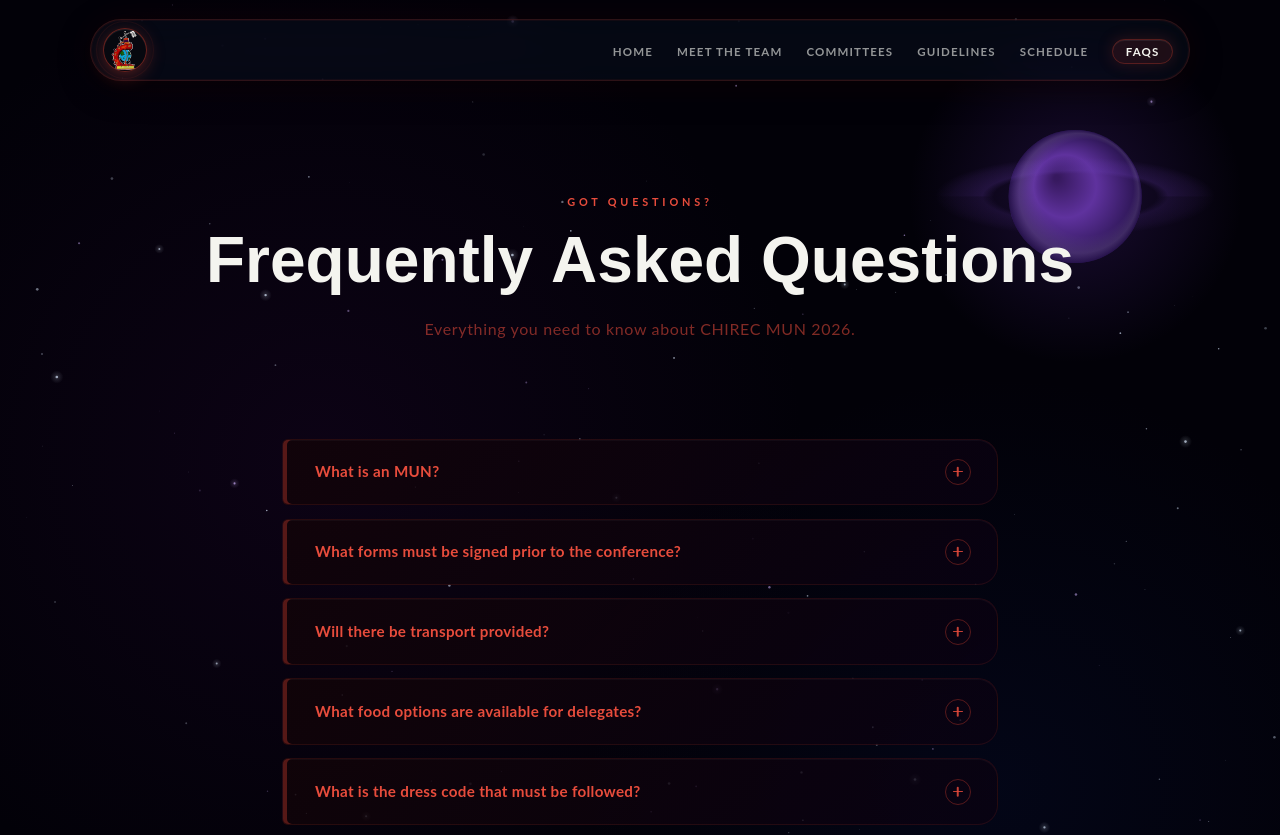
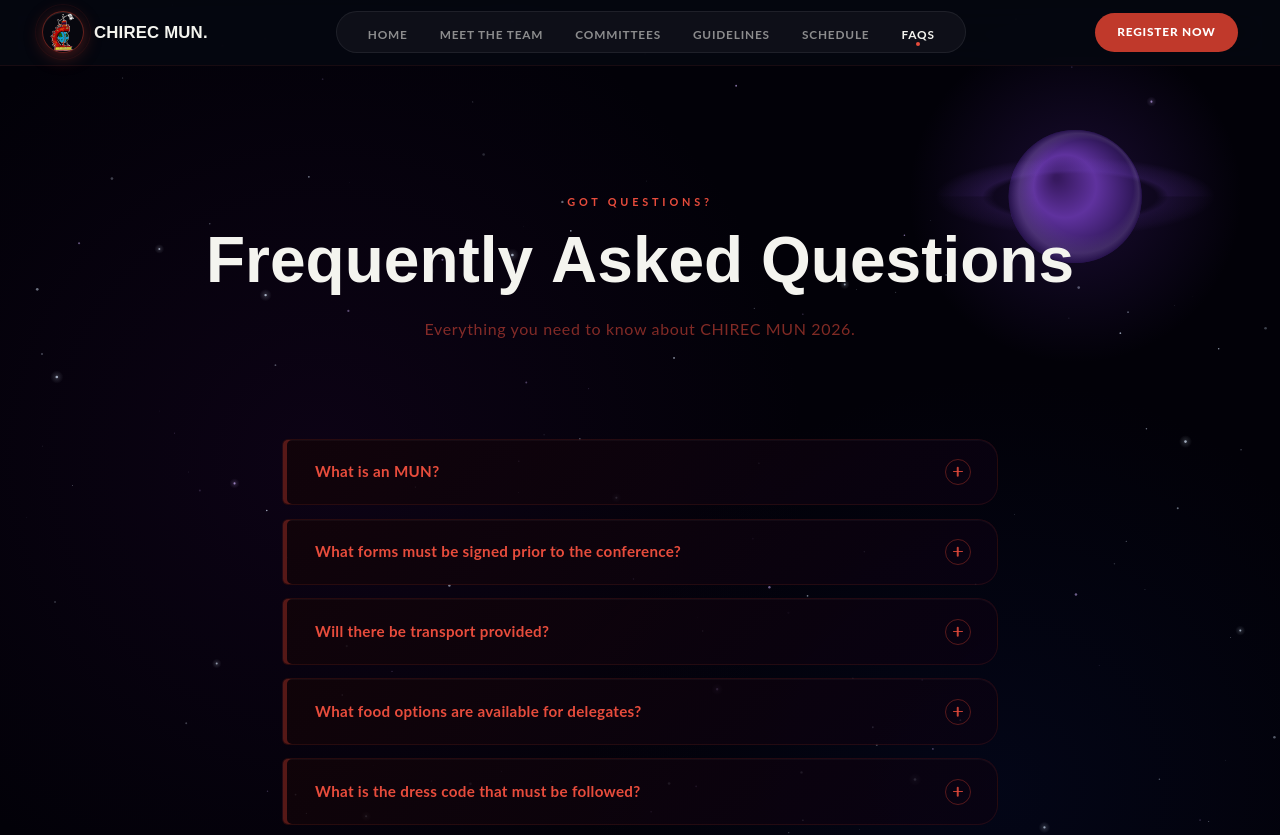
Before and after one commit to aakkyy/CHIRECMUN2026, a React (Vite) app in the folder frontend/: page /faq in a window 1280 px wide. Shown: the top 835 px of the page. Built offline with nearby package versions, Linux system fonts and the light colour scheme.

Commit message:
redesign navbar: always visible, center pill, dot indicator, Register Now CTA

```diff
--- a/frontend/src/components/Navbar.jsx
+++ b/frontend/src/components/Navbar.jsx
@@ -1,4 +1,4 @@
-import { useEffect, useState, useRef } from 'react'
+import { useRef } from 'react'
 import { useLocation, useNavigate } from 'react-router-dom'
 import styles from './Navbar.module.css'
 import logoImg from '../assets/logo.png'
@@ -15,60 +15,7 @@ const links = [
 export default function Navbar() {
   const location = useLocation()
   const navigate = useNavigate()
-  const [scrolled, setScrolled] = useState(false)
-  const [menuOpen, setMenuOpen] = useState(false)
-  const navRef    = useRef(null)
-  const rafRef    = useRef(null)
-  const lastY     = useRef(0)
-  const currentY  = useRef(0)
-  const targetY   = useRef(0)
-  const navHeight = useRef(80)
-  const logoRef   = useRef(null)
-
-  /* ── spring-physics navbar hide/show ── */
-  useEffect(() => {
-    const nav = navRef.current
-    if (!nav) return
-    const SPRING = 0.10
-    const DAMPING = 0.78
-    let velocity = 0
-
-    function tick() {
-      const diff = targetY.current - currentY.current
-      velocity = velocity * DAMPING + diff * SPRING
-      currentY.current += velocity
-      currentY.current = Math.max(-navHeight.current - 20, Math.min(0, currentY.current))
-      nav.style.transform = `translateX(-50%) translateY(${currentY.current}px)`
-      rafRef.current = requestAnimationFrame(tick)
-    }
-    rafRef.current = requestAnimationFrame(tick)
-
-    const onScroll = () => {
-      const y  = window.scrollY
-      const dy = y - lastY.current
-      lastY.current = y
-      if (y < 60) {
-        targetY.current = 0
-      } else if (dy > 0) {
-        targetY.current = Math.max(-navHeight.current - 20, targetY.current - dy * 1.2)
-      } else {
-        targetY.current = Math.min(0, targetY.current - dy * 1.6)
-      }
-      setScrolled(y > 60)
-    }
-
-    navHeight.current = nav.getBoundingClientRect().height || 80
-    window.addEventListener('scroll', onScroll, { passive: true })
-    return () => {
-      window.removeEventListener('scroll', onScroll)
-      cancelAnimationFrame(rafRef.current)
-    }
-  }, [])
-
-  useEffect(() => {
-    document.body.style.overflow = menuOpen ? 'hidden' : ''
-    return () => { document.body.style.overflow = '' }
-  }, [menuOpen])
+  const logoRef  = useRef(null)
 
   /* ── 3D logo handlers ── */
   const onLogoMove = (e) => {
@@ -104,11 +51,11 @@ export default function Navbar() {
   }
 
   return (
-    <>
-      <nav ref={navRef} className={`${styles.nav} ${scrolled ? styles.scrolled : ''}`}>
+    <nav className={styles.nav}>
       <div className={styles.inner}>
 
-          {/* 3D animated logo */}
+        {/* LEFT — 3D logo + brand name */}
+        <div className={styles.brand}>
           <div
             ref={logoRef}
             className={styles.logoBtnWrap}
@@ -124,8 +71,11 @@ export default function Navbar() {
             <div className={styles.logoRing} />
             <img src={logoImg} alt="CHIREC MUN" className={styles.logoImg} />
           </div>
+          <a href="/" className={styles.brandName}>CHIREC MUN.</a>
+        </div>
 
-          <ul className={styles.links}>
+        {/* CENTER — links pill */}
+        <ul className={styles.linksPill}>
           {links.map((l) => {
             const isActive = location.pathname === l.href
             return (
@@ -135,32 +85,17 @@ export default function Navbar() {
                   className={`${styles.link} ${isActive ? styles.linkActive : ''}`}
                 >
                   {l.label}
+                  {isActive && <span className={styles.dot} />}
                 </a>
               </li>
             )
           })}
         </ul>
 
-          <button
-            className={`${styles.hamburger} ${menuOpen ? styles.open : ''}`}
-            onClick={() => setMenuOpen(!menuOpen)}
-            aria-label="Toggle menu"
-          >
-            <span /><span /><span />
-          </button>
+        {/* RIGHT — CTA */}
+        <a href="/#register" className={styles.cta}>Register Now</a>
+
       </div>
     </nav>
-
-      {menuOpen && (
-        <div className={styles.mobileMenu}>
-          {links.map((l) => (
-            <a key={l.href} href={l.href} className={styles.mmLink}
-               onClick={() => setMenuOpen(false)}>
-              {l.label}
-            </a>
-          ))}
-        </div>
-      )}
-    </>
   )
 }
--- a/frontend/src/components/Navbar.module.css
+++ b/frontend/src/components/Navbar.module.css
@@ -1,75 +1,78 @@
-/* Floating pill nav */
+/* ── NAVBAR — fixed, always visible ── */
 .nav {
   position: fixed;
-  top: 1.2rem;
-  left: 50%;
-  transform: translateX(-50%) translateY(0);
+  top: 0;
+  left: 0;
+  right: 0;
   z-index: 500;
-  width: min(1100px, calc(100vw - 2.5rem));
-  border-radius: 999px;
-  background: rgba(10, 18, 30, 0.45);
-  backdrop-filter: blur(22px) saturate(180%);
-  -webkit-backdrop-filter: blur(22px) saturate(180%);
-  border: 1px solid rgba(192,57,43,0.22);
-  box-shadow:
-    0 0 0 1px rgba(192,57,43,0.07) inset,
-    0 8px 32px rgba(0,0,0,0.45),
-    0 0 40px rgba(192,57,43,0.07);
-  transition: box-shadow 0.35s, background 0.35s, border-color 0.35s;
-  will-change: transform;
-}
-
-.scrolled {
-  background: rgba(8, 14, 26, 0.72);
-  border-color: rgba(192,57,43,0.36);
-  box-shadow:
-    0 0 0 1px rgba(192,57,43,0.12) inset,
-    0 12px 40px rgba(0,0,0,0.55),
-    0 0 60px rgba(192,57,43,0.1);
+  background: rgba(6, 8, 16, 0.82);
+  backdrop-filter: blur(20px) saturate(160%);
+  -webkit-backdrop-filter: blur(20px) saturate(160%);
+  border-bottom: 1px solid rgba(192,57,43,0.10);
 }
 
 .inner {
+  max-width: 1260px;
+  margin: 0 auto;
+  padding: 0.7rem 2rem;
   display: flex;
   align-items: center;
   justify-content: space-between;
   gap: 1.5rem;
-  padding: 0.5rem 1rem 0.5rem 0.75rem;
+}
+
+/* ── LEFT BRAND ── */
+.brand {
+  display: flex;
+  align-items: center;
+  gap: 10px;
+  flex-shrink: 0;
+  text-decoration: none;
+}
+
+.brandName {
+  font-family: 'Rubik', sans-serif;
+  font-weight: 800;
+  font-size: 1.05rem;
+  letter-spacing: 0.01em;
+  color: #f4f4ef;
+  text-decoration: none;
+  white-space: nowrap;
 }
 
 /* ── 3D LOGO BUTTON ── */
 @keyframes logoFloat {
-  0%, 100% { transform: translateY(0)   scale(1);    }
+  0%, 100% { transform: translateY(0)    scale(1);    }
   50%       { transform: translateY(-4px) scale(1.06); }
 }
 
 @keyframes ringPulse {
-  0%, 100% { opacity: 0.32; transform: scale(1);    }
-  50%       { opacity: 0.72; transform: scale(1.20); }
+  0%, 100% { opacity: 0.30; transform: scale(1);    }
+  50%       { opacity: 0.70; transform: scale(1.22); }
 }
 
 .logoBtnWrap {
   position: relative;
-  width: 44px;
-  height: 44px;
+  width: 42px;
+  height: 42px;
   cursor: pointer;
   flex-shrink: 0;
   outline: none;
   user-select: none;
   -webkit-tap-highlight-color: transparent;
   will-change: transform;
-  transition: transform 0.55s cubic-bezier(0.22,1,0.36,1);
 }
 
 .logoImg {
-  width: 44px;
-  height: 44px;
+  width: 42px;
+  height: 42px;
   object-fit: contain;
   border-radius: 50%;
   display: block;
   border: 1.5px solid rgba(192,57,43,0.52);
   background: rgba(9,9,15,0.75);
   box-shadow:
-    0 4px 18px rgba(192,57,43,0.42),
+    0 4px 18px rgba(192,57,43,0.38),
     inset 0 1px 0 rgba(255,255,255,0.09);
   animation: logoFloat 2.8s ease-in-out infinite;
   position: relative;
@@ -85,7 +88,7 @@
   position: absolute;
   inset: -7px;
   border-radius: 50%;
-  border: 1px solid rgba(192,57,43,0.30);
+  border: 1px solid rgba(192,57,43,0.28);
   animation: ringPulse 2.8s ease-in-out infinite;
   pointer-events: none;
   z-index: 0;
@@ -95,103 +98,85 @@
   animation-play-state: paused;
 }
 
-/* ── NAV LINKS ── */
-.links {
+/* ── CENTER LINKS PILL ── */
+.linksPill {
   display: flex;
   align-items: center;
-  gap: 1.5rem;
+  gap: 0.2rem;
   list-style: none;
   margin: 0;
-  padding: 0;
+  padding: 0.38rem 1rem;
+  background: rgba(18, 20, 30, 0.72);
+  border: 1px solid rgba(255,255,255,0.07);
+  border-radius: 999px;
 }
 
 .link {
   font-family: 'Lato', sans-serif;
   font-weight: 700;
-  font-size: 0.72rem;
-  letter-spacing: 0.1em;
+  font-size: 0.74rem;
+  letter-spacing: 0.07em;
   text-transform: uppercase;
-  color: rgba(244,244,239,0.6);
+  color: rgba(244,244,239,0.55);
+  text-decoration: none;
+  padding: 0.35rem 0.9rem;
+  border-radius: 999px;
+  transition: color 0.2s, background 0.2s;
   position: relative;
-  transition: color 0.2s;
-  padding-bottom: 2px;
+  white-space: nowrap;
+}
+
+.link:hover {
+  color: #f4f4ef;
+  background: rgba(255,255,255,0.05);
+}
+
+/* Active — just bright text + small dot, no capsule */
+.linkActive {
+  color: #f4f4ef !important;
+}
+
+.dot {
+  position: absolute;
+  bottom: 1px;
+  left: 50%;
+  transform: translateX(-50%);
+  width: 4px;
+  height: 4px;
+  border-radius: 50%;
+  background: #e74c3c;
+  display: block;
+}
+
+/* ── RIGHT CTA ── */
+.cta {
+  font-family: 'Lato', sans-serif;
+  font-weight: 800;
+  font-size: 0.74rem;
+  letter-spacing: 0.07em;
+  text-transform: uppercase;
+  padding: 0.58rem 1.4rem;
+  background: #c0392b;
+  color: #fff;
+  border-radius: 999px;
+  border: none;
+  transition: background 0.2s, box-shadow 0.2s, transform 0.15s;
   text-decoration: none;
   white-space: nowrap;
+  flex-shrink: 0;
 }
-.link::after {
-  content: '';
-  position: absolute;
-  left: 0; bottom: -2px;
-  width: 0; height: 1px;
-  background: #c0392b;
-  transition: width 0.25s cubic-bezier(.22,1,.36,1);
-}
-.link:hover { color: #f4f4ef; }
-.link:hover::after { width: 100%; }
-
-/* Active page indicator */
-.linkActive {
-  color: #f4f4ef !important;
-  background: rgba(192,57,43,0.14);
-  border: 1px solid rgba(192,57,43,0.35);
-  border-radius: 999px;
-  padding: 0.3rem 0.78rem;
-  box-shadow:
-    inset 0 1px 0 rgba(255,255,255,0.07),
-    0 0 16px rgba(192,57,43,0.22);
-  backdrop-filter: blur(10px);
-  -webkit-backdrop-filter: blur(10px);
-}
-.linkActive::after { display: none; }
-
-/* ── HAMBURGER ── */
-.hamburger {
-  display: none;
-  flex-direction: column;
-  gap: 5px;
-  background: none;
-  border: none;
-  padding: 4px 8px;
-  cursor: pointer;
-}
-.hamburger span {
-  display: block;
-  width: 20px; height: 2px;
-  background: #f4f4ef;
-  border-radius: 2px;
-  transition: all 0.3s;
-}
-.hamburger.open span:nth-child(1) { transform: translateY(7px) rotate(45deg); }
-.hamburger.open span:nth-child(2) { opacity: 0; }
-.hamburger.open span:nth-child(3) { transform: translateY(-7px) rotate(-45deg); }
-
-/* ── MOBILE MENU ── */
-.mobileMenu {
-  position: fixed;
-  inset: 0;
-  background: rgba(9,9,15,0.97);
-  backdrop-filter: blur(16px);
-  z-index: 490;
-  display: flex;
-  flex-direction: column;
-  align-items: center;
-  justify-content: center;
-  gap: 2rem;
+.cta:hover {
+  background: #e74c3c;
+  box-shadow: 0 4px 20px rgba(192,57,43,0.5);
+  transform: translateY(-1px);
 }
 
-.mmLink {
-  font-family: 'Rubik', sans-serif;
-  font-weight: 700;
-  font-size: 1.8rem;
-  color: #f4f4ef;
-  letter-spacing: 0.04em;
-  transition: color 0.2s;
-  text-decoration: none;
+/* ── MOBILE ── */
+@media (max-width: 900px) {
+  .linksPill { display: none; }
+  .brandName { display: none; }
 }
-.mmLink:hover { color: #e74c3c; }
 
-@media (max-width: 780px) {
-  .links { display: none; }
-  .hamburger { display: flex; }
-  .nav { top: 0.8rem; }
+@media (max-width: 500px) {
+  .cta { display: none; }
 }
--- a/frontend/src/pages/ComingSoonPage.module.css
+++ b/frontend/src/pages/ComingSoonPage.module.css
@@ -23,7 +23,7 @@
   text-align: center;
   position: relative;
   z-index: 1;
-  padding: 2rem;
+  padding: 6rem 2rem 2rem;
 }
 
 .headline {
```
Also changed, not shown: 2 other files (tests, documents, lock files or other folders). Lines whose indentation alone changed are shown as unchanged.
